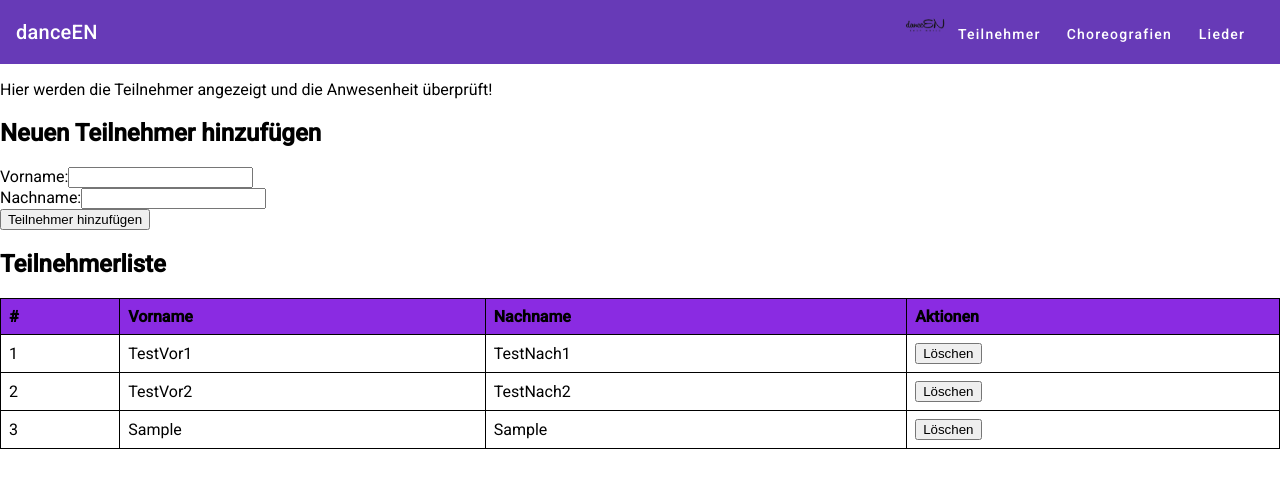
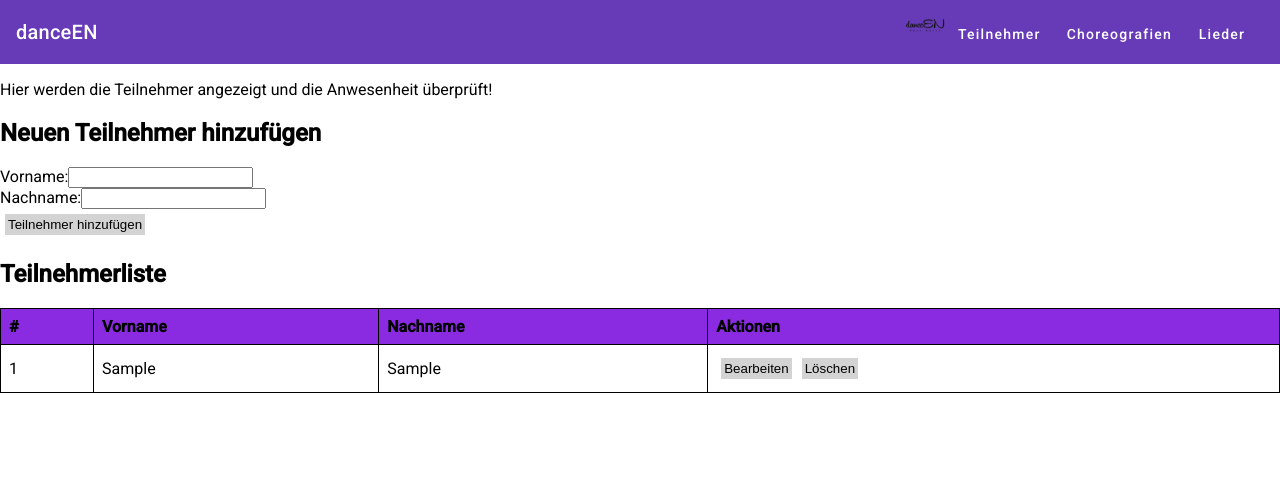
Before and after one commit to AlishaBlank/danceENWebNeu, an Angular app: page /teilnehmer in a window 1280 px wide. Both pictures are taken after typing "Sample", "Sample" into the empty fields and a click on the button "Teilnehmer hinzufügen". Shown: the top 488 px of the page. Built offline with nearby package versions, Linux system fonts and the light colour scheme.

Commit message:
Teilnehmer bearbeiten button
Man kann jetzt einen Teilnehmer hinzufügen und diesen anklicken, dann bearbeiten

```diff
--- a/src/app/shared/teilnehmer.service.ts
+++ b/src/app/shared/teilnehmer.service.ts
@@ -1,40 +1,33 @@
-import { EventEmitter, Injectable, Output } from '@angular/core';
-import { Teilnehmer } from 'C:/Users/lisha/source/repos/danceENWeb/src/app/datamodels/teilnehmerliste';
-
-
+import { Injectable } from '@angular/core';
+import { Subject } from 'rxjs';
+import { Teilnehmer } from '../datamodels/teilnehmerliste';
 
 @Injectable({
   providedIn: 'root'
 })
+export class TeilnehmerService {
+  private teilnehmerListe: Teilnehmer[] = [];
+  changed = new Subject<void>();
 
-export class TeilnehmerService {
-  @Output() changed = new EventEmitter<void>();
-
-  private objects: Teilnehmer[] = [
-    { id: 1, vorname: 'TestVor1', nachname: 'TestNach1' },
-    { id: 2, vorname: 'TestVor2', nachname: 'TestNach2' }
-  ];
-
-  constructor() { }
+  getTeilnehmerListe(): Teilnehmer[] {
+    return this.teilnehmerListe;
+  }
 
   teilnehmerHinzufuegen(teilnehmer: Teilnehmer): void {
-    this.objects.push(teilnehmer);
-    this.changed.emit();
+    this.teilnehmerListe.push(teilnehmer);
+    this.changed.next();
   }
 
-  getTeilnehmerListe(): Teilnehmer[] {
-    return this.objects.slice();
+  remove(teilnehmer: Teilnehmer): void {
+    this.teilnehmerListe = this.teilnehmerListe.filter(t => t.id !== teilnehmer.id);
+    this.changed.next();
   }
 
-  async getAll(): Promise<Teilnehmer[]> {
-    return this.objects.slice();
-  }
-
-  remove(obj: Teilnehmer): void {
-    const index = this.objects.findIndex(x => x.id === obj.id);
+  update(teilnehmer: Teilnehmer): void {
+    const index = this.teilnehmerListe.findIndex(t => t.id === teilnehmer.id);
     if (index !== -1) {
-      this.objects.splice(index, 1);
-      this.changed.emit();
+      this.teilnehmerListe[index] = teilnehmer;
+      this.changed.next();
     }
   }
 }
--- a/src/app/teilnehmer/teilnehmer.component.css
+++ b/src/app/teilnehmer/teilnehmer.component.css
@@ -16,3 +16,10 @@ th {
 .selected {
   background-color: #d3d3d3;
 }
+
+button {
+    margin: 5px;
+    padding: 3px;
+    border: 1px;
+    background-color: lightgray;
+}
--- a/src/app/teilnehmer/teilnehmer.component.html
+++ b/src/app/teilnehmer/teilnehmer.component.html
@@ -1,8 +1,8 @@
-<p> Hier werden die Teilnehmer angezeigt und die Anwesenheit überprüft!</p>
+<p>Hier werden die Teilnehmer angezeigt und die Anwesenheit überprüft!</p>
 
 <div>
   <h2>Neuen Teilnehmer hinzufügen</h2>
-  <form (ngSubmit)="addTeilnehmer()">
+  <form (ngSubmit)="addOrUpdateTeilnehmer()">
     <div>
       <label for="vorname">Vorname:</label>
       <input type="text" id="vorname" [(ngModel)]="newTeilnehmer.vorname" name="vorname" required>
@@ -11,7 +11,7 @@
       <label for="nachname">Nachname:</label>
       <input type="text" id="nachname" [(ngModel)]="newTeilnehmer.nachname" name="nachname" required>
     </div>
-    <button type="submit">Teilnehmer hinzufügen</button>
+    <button type="submit">{{ selectedObject ? 'Teilnehmer aktualisieren' : 'Teilnehmer hinzufügen' }}</button>
   </form>
 </div>
 
@@ -32,6 +32,7 @@
         <td>{{ teilnehmer.vorname }}</td>
         <td>{{ teilnehmer.nachname }}</td>
         <td>
+          <button (click)="onEdit(teilnehmer); $event.stopPropagation()">Bearbeiten</button>
           <button (click)="onDelete(teilnehmer); $event.stopPropagation()">Löschen</button>
         </td>
       </tr>
--- a/src/app/teilnehmer/teilnehmer.component.ts
+++ b/src/app/teilnehmer/teilnehmer.component.ts
@@ -1,19 +1,15 @@
 import { Component, OnInit } from '@angular/core';
 import { TeilnehmerService } from '../shared/teilnehmer.service';
-import { Teilnehmer } from 'C:/Users/lisha/source/repos/danceENWeb/src/app/datamodels/teilnehmerliste'
+import { Teilnehmer } from '../datamodels/teilnehmerliste';
 
 @Component({
   selector: 'app-teilnehmer',
   templateUrl: './teilnehmer.component.html',
-  styleUrl: './teilnehmer.component.css'
+  styleUrls: ['./teilnehmer.component.css']
 })
-
-
 export class TeilnehmerComponent implements OnInit {
   objects: Teilnehmer[] = [];
-
   newTeilnehmer: Teilnehmer = { id: 0, vorname: '', nachname: '' };
-
   selectedObject: Teilnehmer | null = null;
 
   constructor(private teilnehmerService: TeilnehmerService) { }
@@ -29,16 +25,32 @@ export class TeilnehmerComponent implements OnInit {
     this.selectedObject = obj;
   }
 
+  onEdit(obj: Teilnehmer): void {
+    this.newTeilnehmer = { ...obj };
+    this.selectedObject = obj;
+  }
+
   onDelete(obj: Teilnehmer): void {
     this.teilnehmerService.remove(obj);
     this.selectedObject = null;
   }
 
-  addTeilnehmer(): void {
+  addOrUpdateTeilnehmer(): void {
     if (this.newTeilnehmer.vorname && this.newTeilnehmer.nachname) {
-      this.newTeilnehmer.id = this.objects.length + 1;
-      this.teilnehmerService.teilnehmerHinzufuegen(this.newTeilnehmer);
+      if (this.selectedObject) {
+        // Update : Bearbiten von Teilnehmern
+        const index = this.objects.findIndex(t => t.id === this.selectedObject!.id);
+        if (index !== -1) {
+          this.objects[index] = { ...this.newTeilnehmer };
+          this.teilnehmerService.update(this.objects[index]);
+        }
+      } else {
+        // Neuen Teilnehmer hinzufügen
+        this.newTeilnehmer.id = this.objects.length + 1;
+        this.teilnehmerService.teilnehmerHinzufuegen(this.newTeilnehmer);
+      }
       this.newTeilnehmer = { id: 0, vorname: '', nachname: '' };
+      this.selectedObject = null;
     }
   }
 }
```
